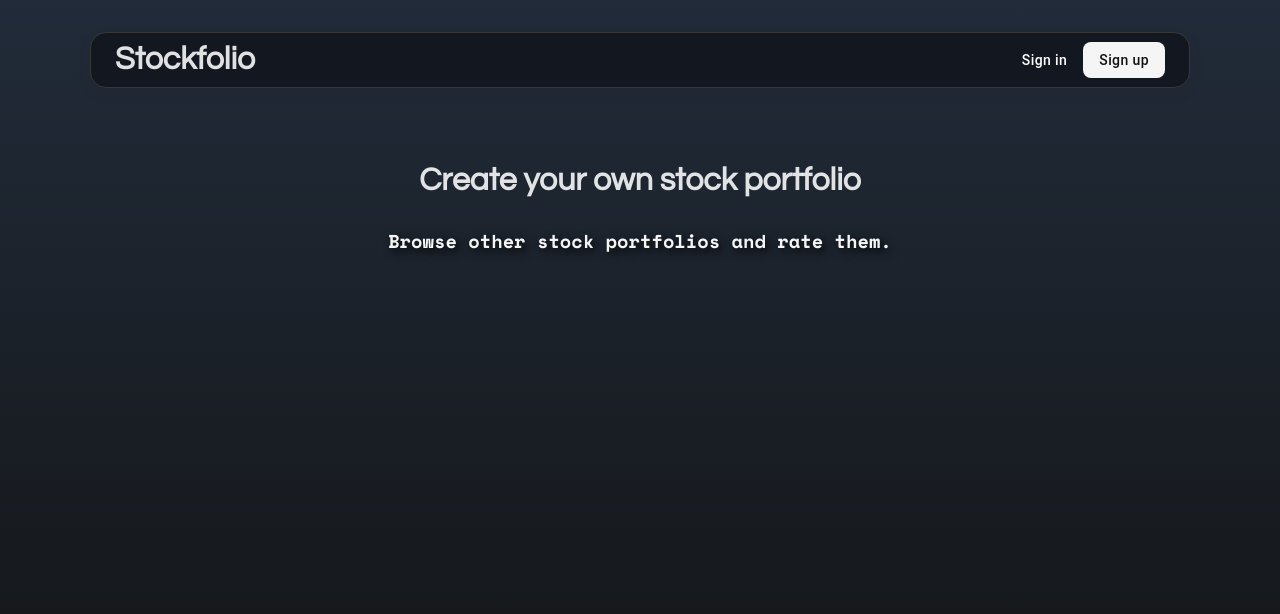
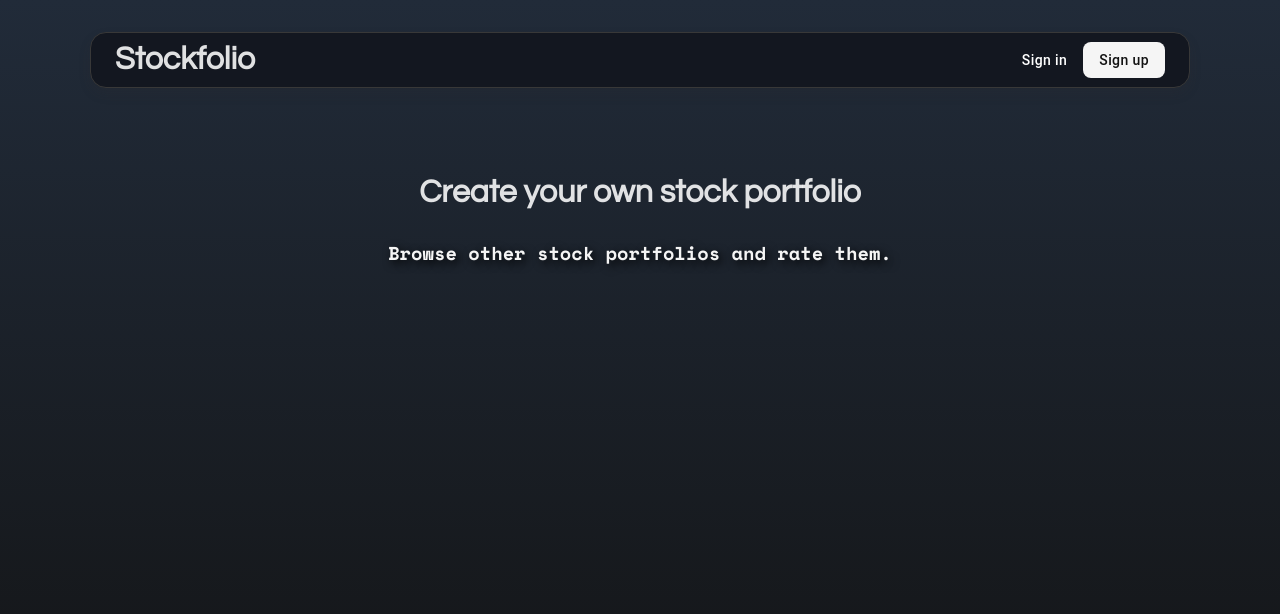
Before and after one commit to joelvkuos/Ohjelmistoprojekti2, a React (Vite) app in the folder frontend/: page / in a window 1280 px wide. Shown: the top 614 px of the page. Built offline with nearby package versions, Linux system fonts and the light colour scheme.

Commit message:
Changed colum-text padding

```diff
--- a/frontend/src/styles/landingPage.css
+++ b/frontend/src/styles/landingPage.css
@@ -43,9 +43,8 @@
 
 .column-text {
     text-align: center;
-    padding: 24px;
+    padding: 36px;
 }
-
 
 
 .btn-signUp {
```
